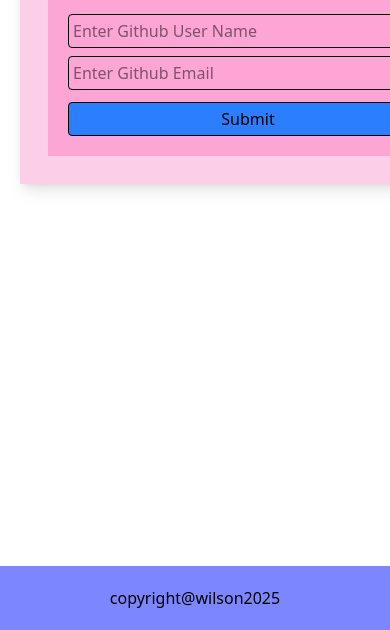
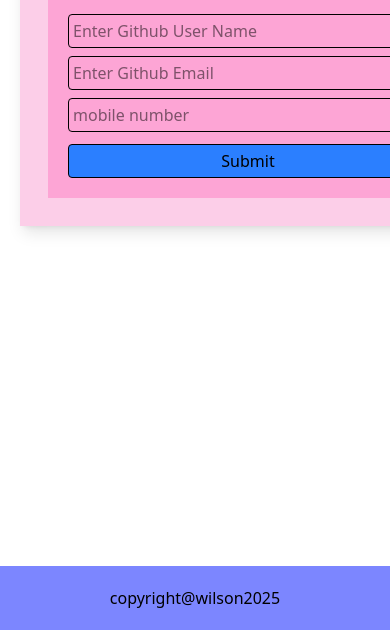
Before and after one commit to Wilson9108/gitandgithubTask, a plain HTML site: page index.html in a window 390 px wide. Shown: the part 214-844 px from the top of the page. Drawn offline with nearby package versions, Linux system fonts and the light colour scheme.

Commit message:
added input for mobile number

```diff
--- a/index.html
+++ b/index.html
@@ -16,15 +16,15 @@
     <form class="m-5 w-[400px] bg-pink-300 p-5">
         <input class="border-1 w-full rounded p-1" type="text" placeholder="fullname"/>
         <input type="email" class="border-1 w-full mt-2 rounded p-1" placeholder="email"/>
+        <input type="text" class="border-1 w-full mt-2 rounded p-1" placeholder="mobile number"/>
+
         <button class="border-1 w-full rounded p-1 mt-3 bg-blue-500">Submit</button>
     </form>
     </div>
     <footer class="fixed bottom-0 w-[100%]">
         <p class="text-center bg-indigo-400 text-light p-[20px]">copyright@wilson2025</p>
     </footer>
-
     <script src="index.js">
-
     </script>
 </body>
 
--- a/index.js
+++ b/index.js
@@ -29,5 +29,4 @@ setTimeout(()=>{
 setTimeout(()=>{
     updateHeaderName("GIT AND GITHUB")
     changeInputNames("Enter Name","Enter  Email")
-
 },1000*6)
```
